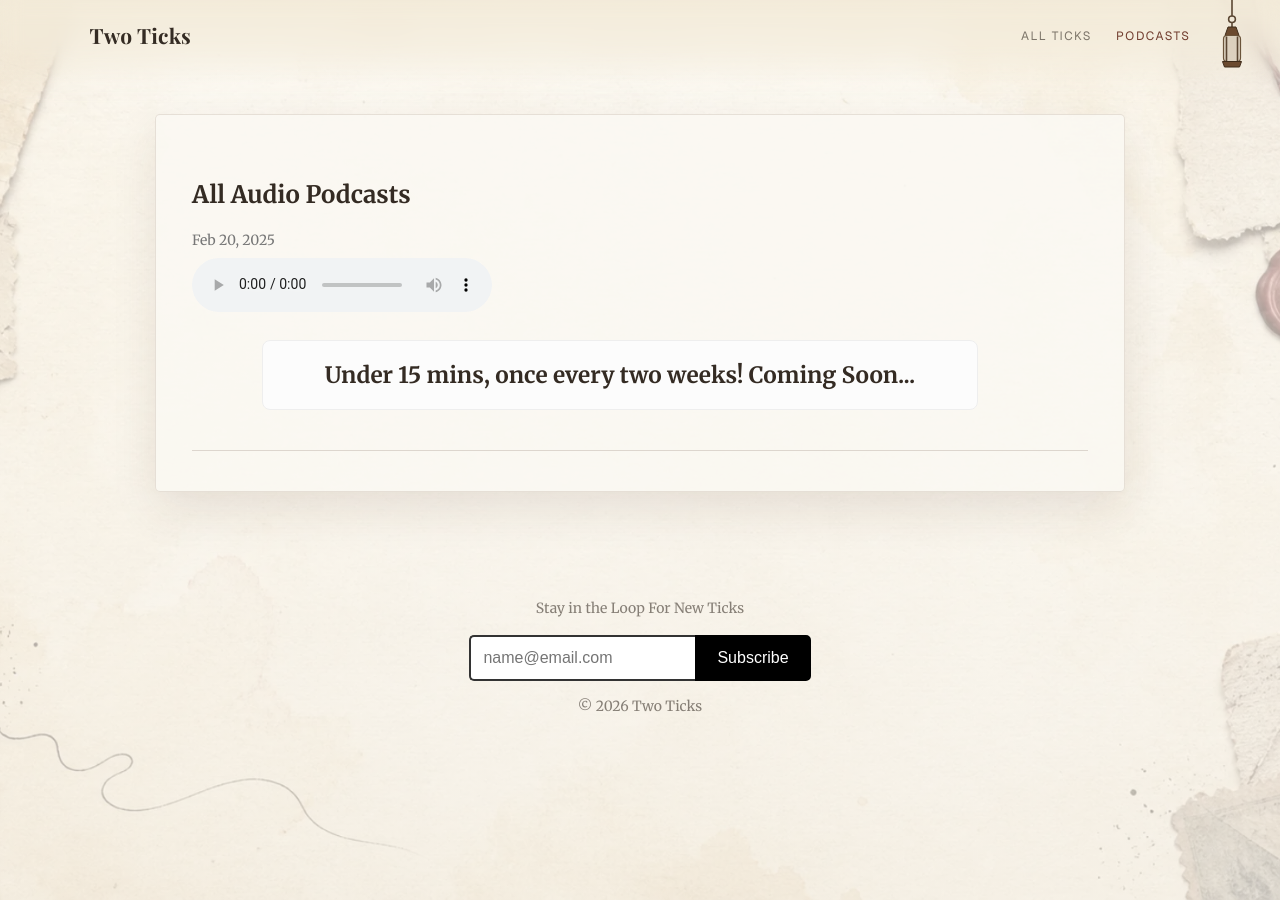
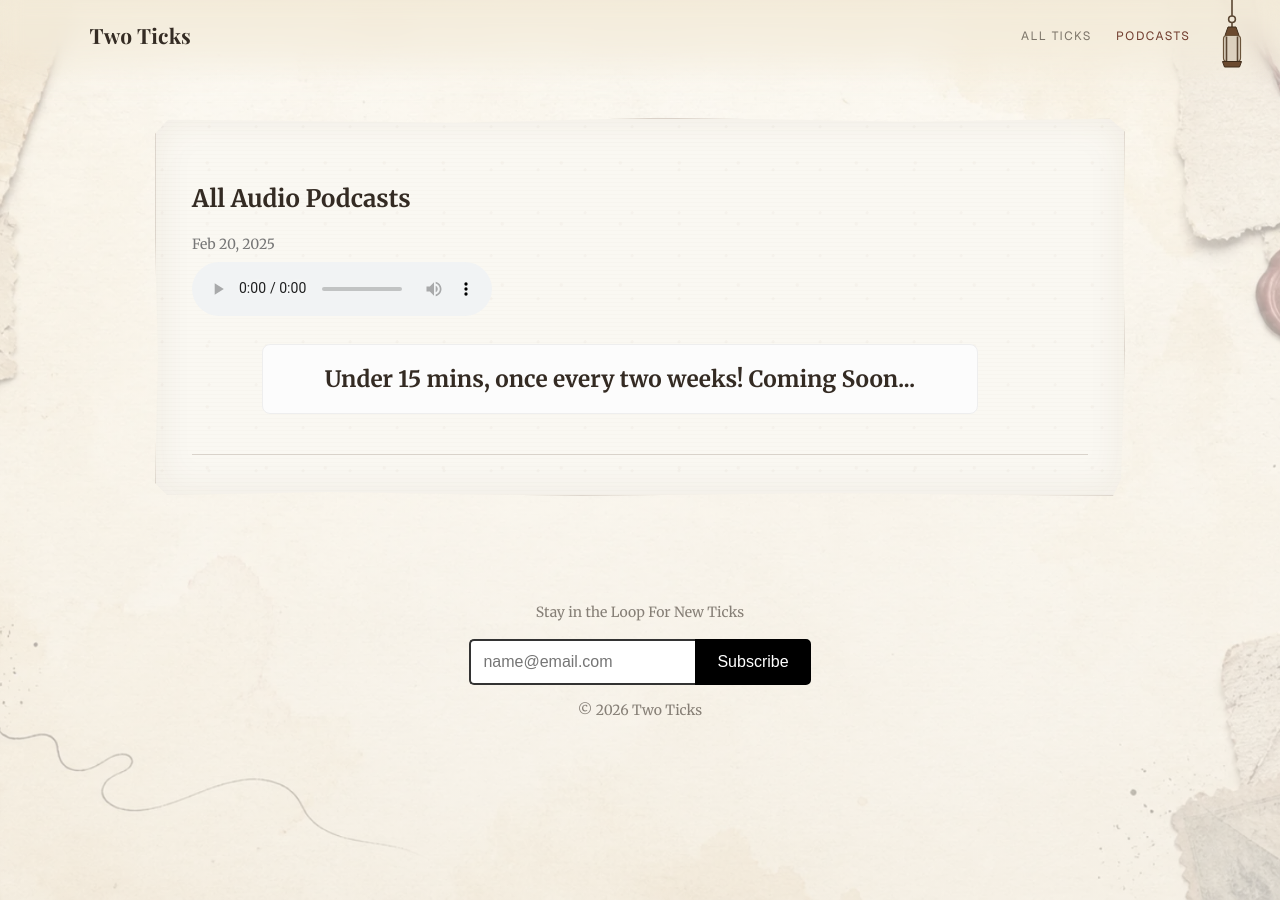
Before and after one commit to trmanish/trmanish.github.io, a Jekyll site: the page built from podcasts.html, in a window 1280 px wide. Built offline with Jekyll 4.4.1, drawn with Linux system fonts in a browser that asks for light colours.

Commit message:
Archive pages use the same cut-edge paper sheet as the article page

```diff
--- a/assets/css/style.css
+++ b/assets/css/style.css
@@ -644,17 +644,34 @@
     text-transform: uppercase;
 }
 
+/* The archive containers are sheets cut from the same paper as the article
+   page: same texture, same scissor-cut edges, same shadow. */
 .site-page .featured-posts,
 .site-page .post-list {
-    padding-left: clamp(18px, 3vw, 36px);
-    padding-right: clamp(18px, 3vw, 36px);
-    background: rgba(251, 249, 243, .86);
-    border: 1px solid rgba(91, 59, 33, .13);
-    box-shadow: 0 18px 45px rgba(67, 44, 24, .1);
+    padding: clamp(22px, 3.5vw, 40px) clamp(18px, 3vw, 36px);
+    background-color: rgba(251, 249, 243, .97);
+    background-image:
+        radial-gradient(circle at 13% 18%, rgba(110,64,36,.032) 0 1px, transparent 2px),
+        radial-gradient(circle at 87% 72%, rgba(130,76,39,.036) 0 1px, transparent 2.3px),
+        repeating-linear-gradient(0deg, rgba(89,62,38,.015) 0 1px, transparent 1px 4px);
+    background-size: 47px 43px, 59px 61px, 100% 4px;
+    border: 1px solid rgba(91, 59, 33, .18);
+    border-radius: 0;
+    clip-path: polygon(
+        0 16px, 13px 2px, 31% 5px, 52% 0, 78% 4px, calc(100% - 15px) 1px, 100% 14px,
+        calc(100% - 2px) 34%, 100% 61%, calc(100% - 4px) calc(100% - 17px), calc(100% - 12px) 100%,
+        70% calc(100% - 3px), 44% 100%, 18% calc(100% - 4px), 12px calc(100% - 1px), 0 calc(100% - 13px),
+        3px 63%, 0 32%);
+    box-shadow: inset 0 0 38px rgba(96, 59, 28, .08);
+    filter: drop-shadow(0 18px 30px rgba(67, 44, 24, .2));
 }
 
-.site-page .featured-posts { margin-top: 42px; border-radius: 9px 9px 0 0; }
-.site-page .post-list { margin-top: 30px; border-radius: 5px; }
+.site-page .featured-posts { margin-top: 42px; }
+.site-page .post-list { margin-top: 34px; }
+.site-page.is-night .featured-posts,
+.site-page.is-night .post-list {
+    filter: drop-shadow(0 18px 30px rgba(0, 0, 0, .6)) drop-shadow(0 0 46px rgba(255, 185, 95, .14));
+}
 .site-page .featured-post-item,
 .site-page .post-item { border-color: rgba(73, 51, 32, .17); }
 .site-page .featured-post-item { background: rgba(255, 253, 248, .7); border-radius: 4px 9px 5px 7px; }
```
